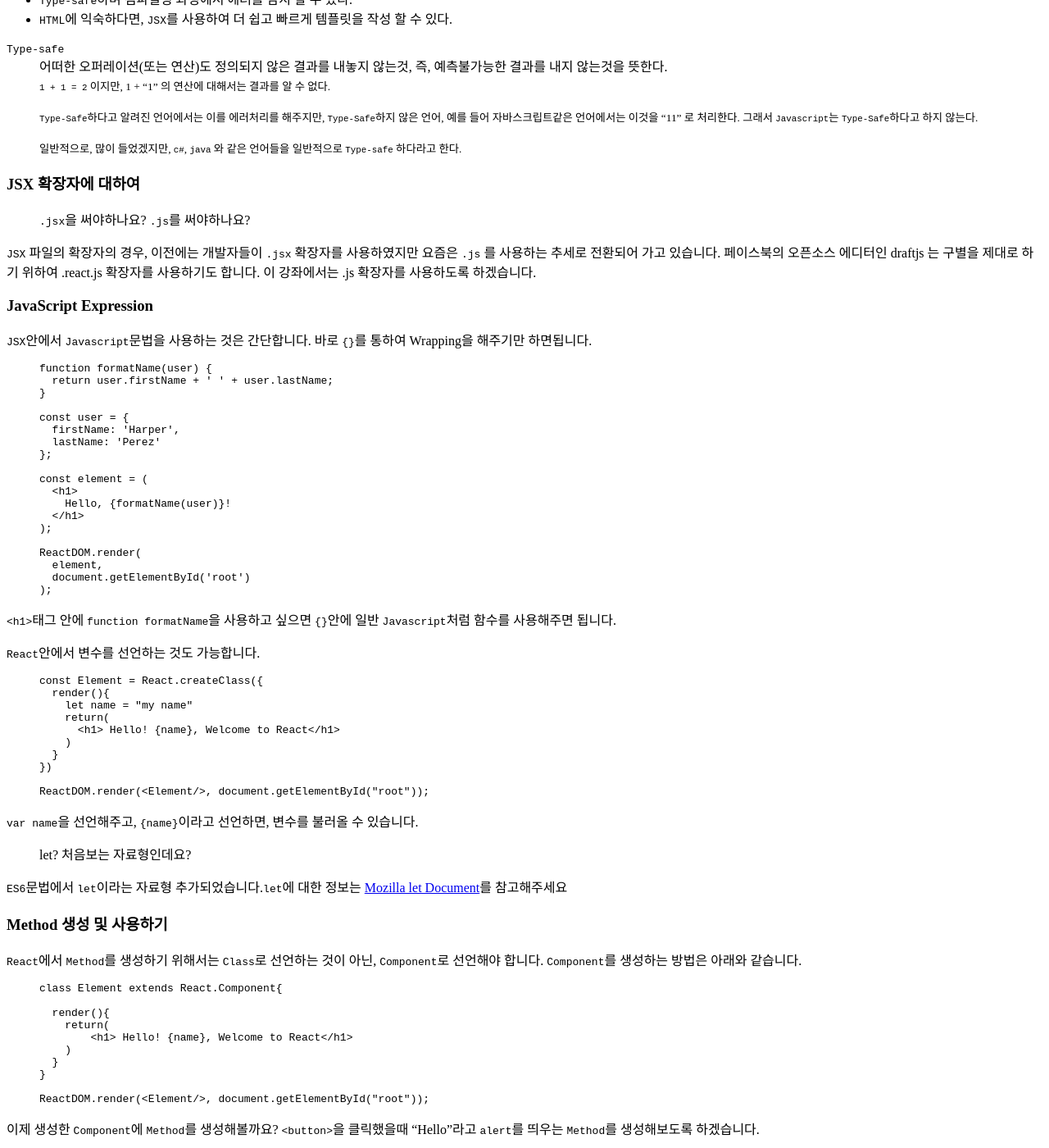
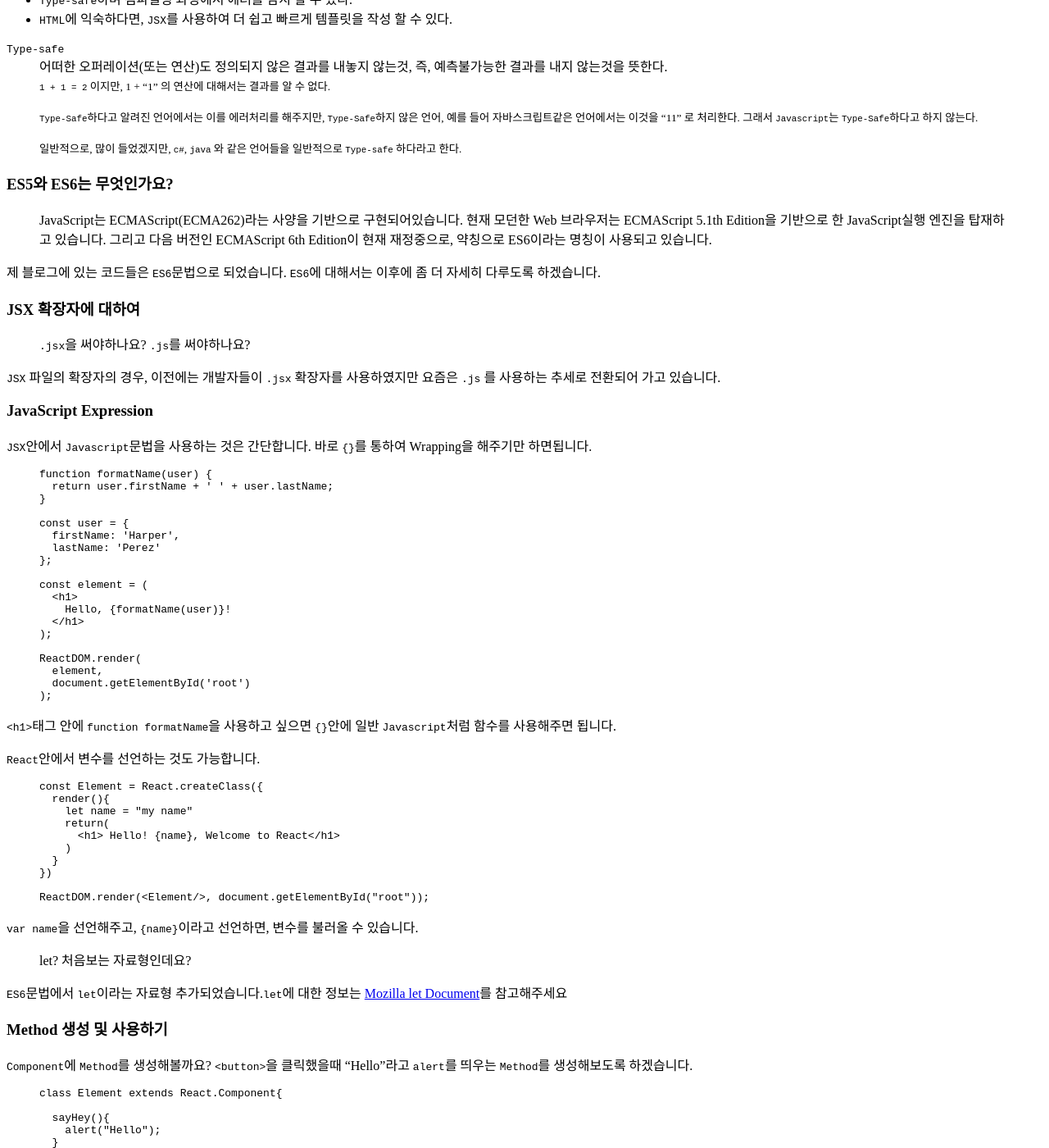
Before and after one commit to nayunhwan/nayunhwan.github.io, a Jekyll site: the page built from _posts/2016-12-13-React02.md, in a window 1280 px wide and 1400 px high, scrolled down 2321 px. Shown: the whole window at 82% size. Built offline with Jekyll 4.4.1, drawn with Linux system fonts in a browser that asks for light colours; a style sheet for code colours, icons or effects is not loaded; some of the changed text lies outside the part shown.

Commit message:
Edit React02

```diff
--- a/_posts/2016-12-13-React02.md
+++ b/_posts/2016-12-13-React02.md
@@ -76,12 +77,16 @@ ReactDOM.render(
 그래서 `Javascript`는 `Type-Safe`하다고 하지 않는다.</sub>
 : <sub>일반적으로, 많이 들었겠지만, `c#`, `java` 와 같은 언어들을 일반적으로 `Type-safe` 하다라고 한다.</sub>
 
+### ES5와 ES6는 무엇인가요?
 
+> JavaScript는 ECMAScript(ECMA262)라는 사양을 기반으로 구현되어있습니다. 현재 모던한 Web 브라우저는 ECMAScript 5.1th Edition을 기반으로 한 JavaScript실행 엔진을 탑재하고 있습니다. 그리고 다음 버전인 ECMAScript 6th Edition이 현재 재정중으로, 약칭으로 ES6이라는 명칭이 사용되고 있습니다.
+
+제 블로그에 있는 코드들은 `ES6`문법으로 되었습니다. `ES6`에 대해서는 이후에 좀 더 자세히 다루도록 하겠습니다.
 
 ### JSX 확장자에 대하여
 > `.jsx`을 써야하나요? `.js`를 써야하나요?
 
-`JSX` 파일의 확장자의 경우, 이전에는 개발자들이 `.jsx` 확장자를 사용하였지만 요즘은 `.js` 를 사용하는 추세로 전환되어 가고 있습니다. 페이스북의 오픈소스 에디터인 draftjs 는 구별을 제대로 하기 위하여 .react.js 확장자를 사용하기도 합니다. 이 강좌에서는 .js 확장자를 사용하도록 하겠습니다.
+`JSX` 파일의 확장자의 경우, 이전에는 개발자들이 `.jsx` 확장자를 사용하였지만 요즘은 `.js` 를 사용하는 추세로 전환되어 가고 있습니다.
 
 ### JavaScript Expression
 
@@ -130,30 +135,13 @@ ReactDOM.render(<Element/>, document.getElementById("root"));
 
 `var name`을 선언해주고, `{name}`이라고 선언하면, 변수를 불러올 수 있습니다.
 
-
 > let? 처음보는 자료형인데요?
 
 `ES6`문법에서 `let`이라는 자료형 추가되었습니다.`let`에 대한 정보는 [Mozilla let Document](https://developer.mozilla.org/ko/docs/Web/JavaScript/Reference/Statements/let)를 참고해주세요
 
 ### Method 생성 및 사용하기
 
-`React`에서 `Method`를 생성하기 위해서는 `Class`로 선언하는 것이 아닌, `Component`로 선언해야 합니다. `Component`를 생성하는 방법은 아래와 같습니다.
-
-{% highlight js %}
-class Element extends React.Component{
-
-  render(){
-    return(
-        <h1> Hello! {name}, Welcome to React</h1>
-    )
-  }
-}
-
-ReactDOM.render(<Element/>, document.getElementById("root"));
-
-{% endhighlight %}
-
-이제 생성한 `Component`에 `Method`를 생성해볼까요? `<button>`을 클릭했을때 "Hello"라고 `alert`를 띄우는 `Method`를 생성해보도록 하겠습니다.
+`Component`에 `Method`를 생성해볼까요? `<button>`을 클릭했을때 "Hello"라고 `alert`를 띄우는 `Method`를 생성해보도록 하겠습니다.
 
 {% highlight js %}
 class Element extends React.Component{
@@ -276,6 +264,9 @@ return (
 
 이번 포스트에서는 기본적인 `JSX`문법에 대해서 알아보았습니다. 다음 포스트에서는 `React`로 간단한 웹 어플리케이션을 만들어 보도록 하겠습니다.
 
+<br>
+
 * 참조 1 <https://velopert.com/867>
 * 참조 2 <http://egloos.zum.com/jerrypop/v/3409768>
 * 참조 3 <https://www.zerocho.com/category/React/post/57778bb1e07e4f1500b001fc>
+* 참조 4 <https://gist.github.com/marocchino/841e2ff62f59f420f9d9>
```
Also changed, not shown: other parts of _posts/2016-12-13-React02.md (+7 -6 lines).
